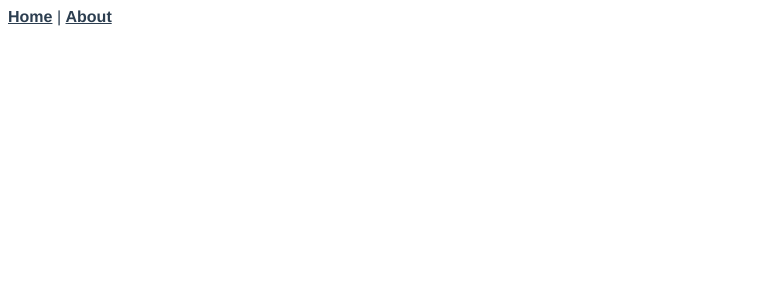
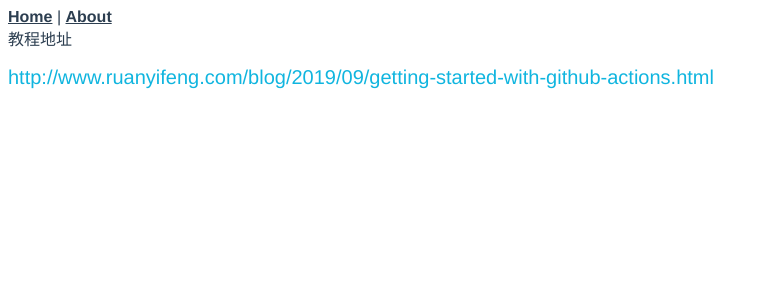
Before and after one commit to duanjinqiu/github_actions_study, a Vue app: page /#/learn in a window 1280 px wide. Shown: the top 300 px of the page, without its empty margins (0-768 px from the left). Built offline with nearby package versions, Linux system fonts and the light colour scheme.

Commit message:
提交代码

```diff
--- a/src/router/index.js
+++ b/src/router/index.js
@@ -7,8 +7,7 @@
 const routes = [
   {
     path: "/",
-    name: "home",
-    component: Home
+    redirect: '/learn'
   },
   {
     path: "/about",
@@ -18,6 +17,11 @@
     // which is lazy-loaded when the route is visited.
     component: () =>
       import(/* webpackChunkName: "about" */ "../views/About.vue")
+  },
+  {
+    path: '/learn',
+    name: 'learn',
+    component: () => import(/* webpackChunkName: "learn" */ '../views/learn.vue')
   }
 ];
 
--- a/src/views/About.vue
+++ b/src/views/About.vue
@@ -10,7 +10,7 @@
   name: "About",
   data() {
     return {
-      text: "我是好人"
+      text: ""
     };
   },
   created() {}
--- /dev/null
+++ b/src/views/learn.vue
@@ -0,0 +1,28 @@
+<template>
+  <div>
+    教程地址
+    <p>
+      <a :href="url" v-text="url" title="点击访问教程页面"></a>
+    </p>
+  </div>
+</template>
+
+<script>
+
+export default {
+  data() {
+    return {
+      url:
+        "http://www.ruanyifeng.com/blog/2019/09/getting-started-with-github-actions.html"
+    };
+  }
+};
+</script>
+
+<style scoped>
+a {
+    text-decoration: none;
+    color: rgb(16, 181, 223);
+    font-size: 20px;
+}
+</style>
```
